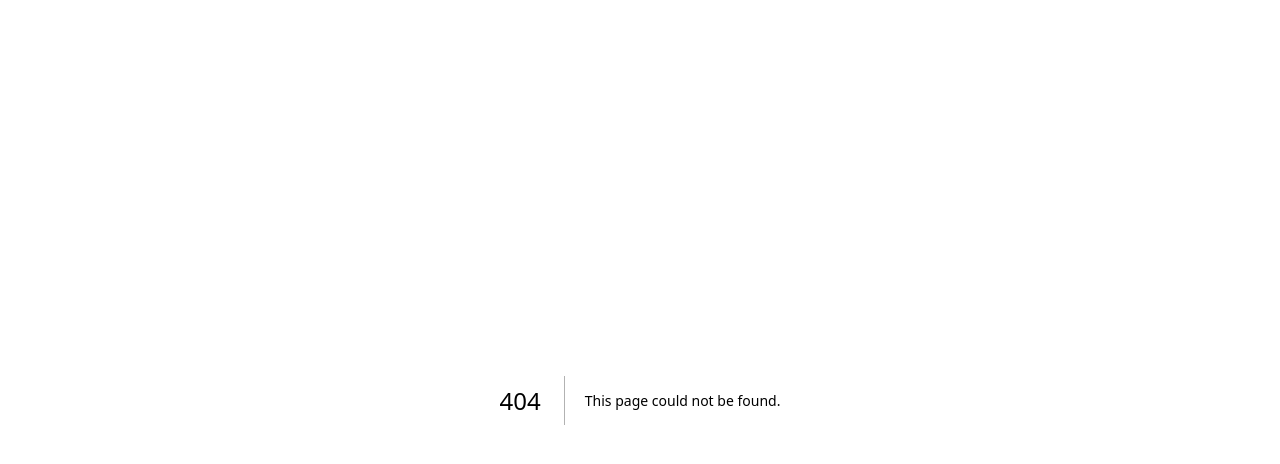
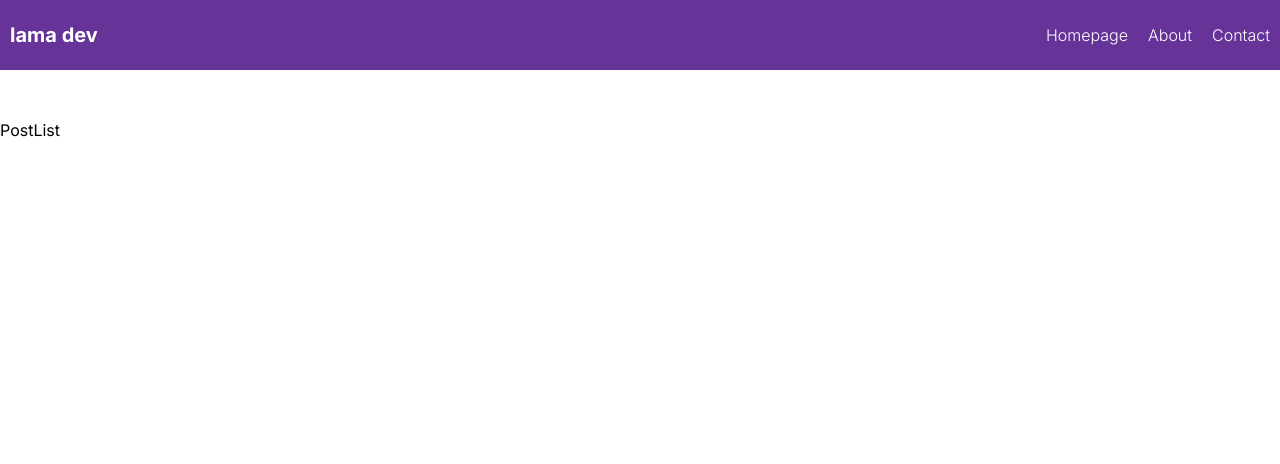
Before and after one commit to anassraissi/type_script_nextjs_exemple, a Next.js app: page /exemple_props in a window 1280 px wide. Before the commit this address had no page. Shown: the top 464 px of the page. Built offline with nearby package versions, Linux system fonts and the light colour scheme.

Commit message:
beggining making requirement of next js project and add components folder for navbar and postList,postCard

```diff
--- /dev/null
+++ b/src/app/exemple_props/page.tsx
@@ -0,0 +1,12 @@
+import PostList from '@/components/postList/PostList'
+import React from 'react'
+
+const page = () => {
+  return (
+    <div className='container'>
+        <PostList></PostList>
+    </div>
+  )
+}
+
+export default page
--- a/src/app/globals.css
+++ b/src/app/globals.css
@@ -1,107 +1,186 @@
-:root {
-  --max-width: 1100px;
-  --border-radius: 12px;
-  --font-mono: ui-monospace, Menlo, Monaco, 'Cascadia Mono', 'Segoe UI Mono',
-    'Roboto Mono', 'Oxygen Mono', 'Ubuntu Monospace', 'Source Code Pro',
-    'Fira Mono', 'Droid Sans Mono', 'Courier New', monospace;
-
-  --foreground-rgb: 0, 0, 0;
-  --background-start-rgb: 214, 219, 220;
-  --background-end-rgb: 255, 255, 255;
-
-  --primary-glow: conic-gradient(
-    from 180deg at 50% 50%,
-    #16abff33 0deg,
-    #0885ff33 55deg,
-    #54d6ff33 120deg,
-    #0071ff33 160deg,
-    transparent 360deg
-  );
-  --secondary-glow: radial-gradient(
-    rgba(255, 255, 255, 1),
-    rgba(255, 255, 255, 0)
-  );
-
-  --tile-start-rgb: 239, 245, 249;
-  --tile-end-rgb: 228, 232, 233;
-  --tile-border: conic-gradient(
-    #00000080,
-    #00000040,
-    #00000030,
-    #00000020,
-    #00000010,
-    #00000010,
-    #00000080
-  );
-
-  --callout-rgb: 238, 240, 241;
-  --callout-border-rgb: 172, 175, 176;
-  --card-rgb: 180, 185, 188;
-  --card-border-rgb: 131, 134, 135;
-}
-
-@media (prefers-color-scheme: dark) {
-  :root {
-    --foreground-rgb: 255, 255, 255;
-    --background-start-rgb: 0, 0, 0;
-    --background-end-rgb: 0, 0, 0;
-
-    --primary-glow: radial-gradient(rgba(1, 65, 255, 0.4), rgba(1, 65, 255, 0));
-    --secondary-glow: linear-gradient(
-      to bottom right,
-      rgba(1, 65, 255, 0),
-      rgba(1, 65, 255, 0),
-      rgba(1, 65, 255, 0.3)
-    );
-
-    --tile-start-rgb: 2, 13, 46;
-    --tile-end-rgb: 2, 5, 19;
-    --tile-border: conic-gradient(
-      #ffffff80,
-      #ffffff40,
-      #ffffff30,
-      #ffffff20,
-      #ffffff10,
-      #ffffff10,
-      #ffffff80
-    );
-
-    --callout-rgb: 20, 20, 20;
-    --callout-border-rgb: 108, 108, 108;
-    --card-rgb: 100, 100, 100;
-    --card-border-rgb: 200, 200, 200;
-  }
-}
-
-* {
-  box-sizing: border-box;
-  padding: 0;
+*{
   margin: 0;
 }
 
-html,
-body {
-  max-width: 100vw;
-  overflow-x: hidden;
+.container{
+  width: 1280px;
+  margin: auto;
 }
 
-body {
-  color: rgb(var(--foreground-rgb));
-  background: linear-gradient(
-      to bottom,
-      transparent,
-      rgb(var(--background-end-rgb))
-    )
-    rgb(var(--background-start-rgb));
+a{
+  text-decoration: none;
+  color: inherit;
 }
 
-a {
-  color: inherit;
-  text-decoration: none;
+.navbar{
+  height: 50px;
+  padding: 10px;
+  background-color: rebeccapurple;
+  color: white;
+  display: flex;
+  align-items: center;
+  justify-content: space-between;
 }
 
-@media (prefers-color-scheme: dark) {
-  html {
-    color-scheme: dark;
-  }
+.logo{
+  font-weight: bold;
+  font-size: 20px;
 }
+
+.links{
+  display: flex;
+  gap: 20px;
+  font-weight: 300;
+}
+
+.postList{
+  display: flex;
+  gap: 50px;
+  justify-content: space-between;
+  flex-wrap: wrap;
+  margin-top: 50px;
+}
+
+.postCard{
+  width: 45%;
+  display: flex;
+  flex-direction: column;
+  gap: 20px;
+}
+
+.postTitle{
+  text-transform: capitalize;
+  cursor: pointer;
+}
+
+
+.eventExample {
+  margin-top: 50px;
+  display: flex;
+  flex-direction: column;
+  gap: 20px;
+}
+
+.eventExample form:first-child {
+  display: flex !important;
+  gap: 20px;
+}
+
+.eventExample form:first-child input {
+  padding: 10px;
+  width: 400px;
+}
+
+.eventExample form:first-child button {
+  width: 70px;
+  padding: 5px;
+  cursor: pointer;
+  background-color: teal;
+  color: white;
+  border: none;
+  border-radius: 5px;
+}
+
+.eventExample form:nth-child(2) {
+  display: flex;
+  flex-direction: column;
+  gap: 10px;
+}
+
+.eventExample form:nth-child(2) button {
+  width: max-content;
+  padding: 5px;
+  cursor: pointer;
+  background-color: rgba(255, 0, 0, 0.66);
+  color: white;
+  border: none;
+  border-radius: 5px;
+}
+.eventExample form:nth-child(3) {
+  display: flex;
+  flex-direction: column;
+  gap: 10px;
+}
+
+.eventExample form:nth-child(3) button {
+  width: max-content;
+  padding: 5px;
+  cursor: pointer;
+  background-color: rgba(255, 0, 0, 0.66);
+  color: white;
+  border: none;
+  border-radius: 5px;
+}
+
+.useStateExample {
+  display: flex;
+  align-items: center;
+  justify-content: center;
+
+  height: calc(100vh - 70px);
+}
+
+.useStateExample form {
+  display: flex;
+  flex-direction: column;
+  gap: 20px;
+}
+
+.useStateExample input {
+  padding: 10px;
+}
+.useStateExample button {
+  padding: 10px;
+  cursor: pointer;
+  background-color: teal;
+  color: white;
+  border: none;
+}
+
+.useContextExample {
+  display: flex;
+  flex-direction: column;
+  gap: 20px;
+  align-items: center;
+  justify-content: center;
+  height: calc(100vh - 70px);
+}
+
+.useContextExample button {
+  width: 200px;
+  padding: 20px;
+  cursor: pointer;
+  border-radius: 5px;
+  border: none;
+  color: white;
+}
+.useContextExample button:first-child {
+  background-color: teal;
+}
+.useContextExample button:last-child {
+  background-color: rebeccapurple
+}
+
+.useRefExample{
+  display: flex;
+  align-items: center;
+  justify-content: center;
+  height: calc(100vh - 70px);
+  flex-direction: column;
+  gap: 10px;
+}
+
+.useRefExample input{
+  width: 250px;
+  padding: 20px;
+}
+
+.useRefExample button {
+  width: 290px;
+  padding: 20px;
+  cursor: pointer;
+  border-radius: 5px;
+  border: none;
+  color: white;
+  background-color: teal;
+}
--- a/src/app/layout.tsx
+++ b/src/app/layout.tsx
@@ -1,7 +1,7 @@
+import Navbar from '@/components/navbar/Navbar'
 import './globals.css'
 import type { Metadata } from 'next'
 import { Inter } from 'next/font/google'
-
 const inter = Inter({ subsets: ['latin'] })
 
 export const metadata: Metadata = {
@@ -16,7 +16,11 @@ export default function RootLayout({
 }) {
   return (
     <html lang="en">
-      <body className={inter.className}>{children}</body>
+      <body className={inter.className}>
+        <Navbar></Navbar>
+        {children}
+
+        </body>
     </html>
   )
 }
--- /dev/null
+++ b/src/components/navbar/Navbar.tsx
@@ -0,0 +1,17 @@
+import Link from 'next/link'
+import React from 'react'
+
+const Navbar = () => {
+  return (
+    <div className='navbar'>
+      <span className='logo'>lama dev</span>
+      <div className="links">
+        <Link href="#">Homepage</Link>
+        <Link href="#">About</Link>
+        <Link href="#">Contact</Link>
+      </div>
+    </div>
+  )
+}
+
+export default Navbar
--- /dev/null
+++ b/src/components/postList/PostList.tsx
@@ -0,0 +1,9 @@
+import React from 'react'
+
+const PostList = async() => {
+  return (
+    <div className='postList'>PostList</div>
+  )
+}
+
+export default PostList
```
Also changed, not shown: src/components/postCard/PostCard.tsx (added, +9 -0 lines).
